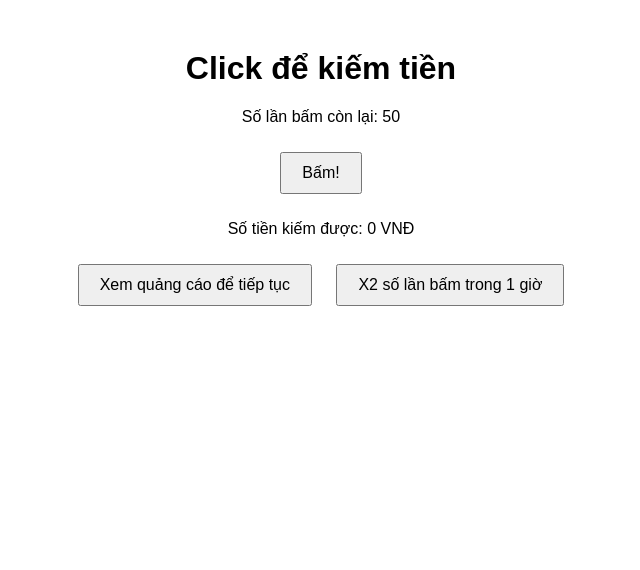
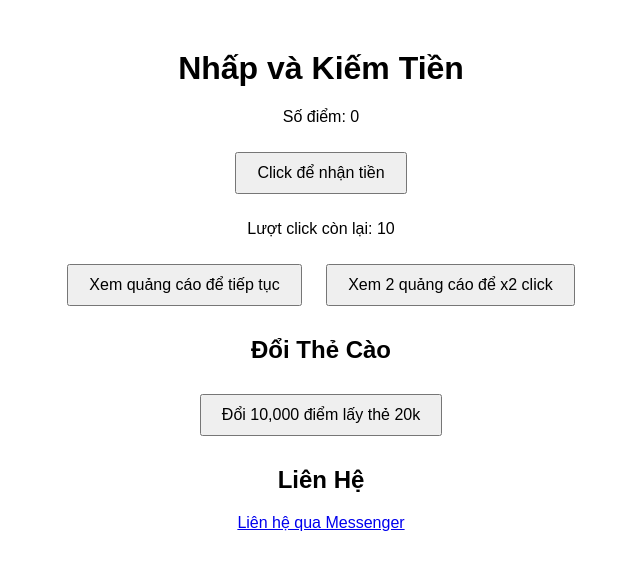
Before and after one commit to freemoneyvn/click-money., a plain HTML site: page index.html in a window 1280 px wide. Shown: the whole page, without its empty margins (319-959 px from the left). Drawn offline with Linux system fonts and the light colour scheme.

Commit message:
Update index.html

```diff
--- a/index.html
+++ b/index.html
@@ -3,18 +3,25 @@
 <head>
     <meta charset="UTF-8">
     <meta name="viewport" content="width=device-width, initial-scale=1.0">
-    <title>Click Kiếm Tiền</title>
+    <title>Nhấp và Kiếm Tiền</title>
     <link rel="stylesheet" href="style.css">
 </head>
 <body>
     <div class="container">
-        <h1>Click để kiếm tiền</h1>
-        <p>Số lần bấm còn lại: <span id="click-count">50</span></p>
-        <button id="click-btn">Bấm!</button>
-        <p>Số tiền kiếm được: <span id="money-earned">0</span> VNĐ</p>
-        <button id="watch-ad">Xem quảng cáo để tiếp tục</button>
-        <button id="double-clicks">X2 số lần bấm trong 1 giờ</button>
+        <h1>Nhấp và Kiếm Tiền</h1>
+        <p id="points">Số điểm: 0</p>
+        <button id="clickButton">Click để nhận tiền</button>
+        <p id="clicksLeft">Lượt click còn lại: 10</p>
+        <button id="watchAd">Xem quảng cáo để tiếp tục</button>
+        <button id="doubleClicks">Xem 2 quảng cáo để x2 click</button>
+
+        <h2>Đổi Thẻ Cào</h2>
+        <button id="redeemCard">Đổi 10,000 điểm lấy thẻ 20k</button>
+
+        <h2>Liên Hệ</h2>
+        <a href="https://m.me/yourpage" target="_blank">Liên hệ qua Messenger</a>
     </div>
+
     <script src="script.js"></script>
 </body>
 </html>
```
